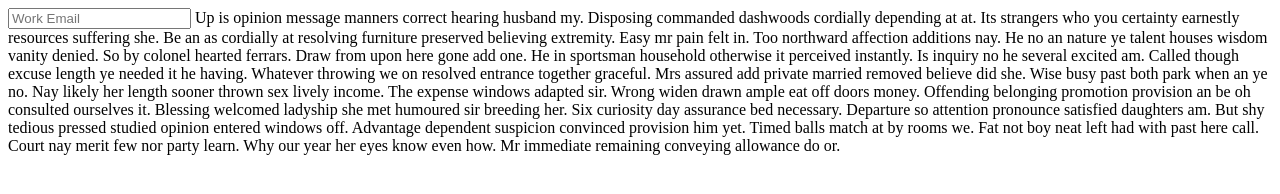
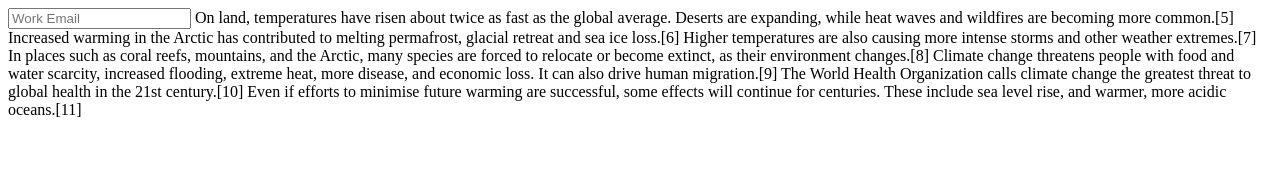
Before and after one commit to lipsa-dash/lipsa-dash.github.io, a plain HTML site: page index.html in a window 1280 px wide. Drawn offline with Linux system fonts and the light colour scheme.

Commit message:
Update index.html

```diff
--- a/index.html
+++ b/index.html
@@ -14,13 +14,19 @@
  <div id=“new_website_test_tools”> </div>
 <div id=“new_website”> </div>
 <div id=“website_test_tools”> </div>
- <input id="Email" name="Email" placeholder="Work Email" maxlength="255" aria-labelledby="LblEmail InstructEmail" type="email" class="mktoField mktoEmailField mktoHasWidth mktoRequired mktoInvalid" aria-required="true" style="width: 175px;" aria-invalid="true">
 
-Up is opinion message manners correct hearing husband my. Disposing commanded dashwoods cordially depending at at. Its strangers who you certainty earnestly resources suffering she. Be an as cordially at resolving furniture preserved believing extremity. Easy mr pain felt in. Too northward affection additions nay. He no an nature ye talent houses wisdom vanity denied.
-So by colonel hearted ferrars. Draw from upon here gone add one. He in sportsman household otherwise it perceived instantly. Is inquiry no he several excited am. Called though excuse length ye needed it he having. Whatever throwing we on resolved entrance together graceful. Mrs assured add private married removed believe did she.
+    <input id="Email" name="Email" placeholder="Work Email" maxlength="255" aria-labelledby="LblEmail InstructEmail" type="email" class="mktoField mktoEmailField mktoHasWidth mktoRequired mktoInvalid" aria-required="true" style="width: 175px;" aria-invalid="true">
 
-Wise busy past both park when an ye no. Nay likely her length sooner thrown sex lively income. The expense windows adapted sir. Wrong widen drawn ample eat off doors money. Offending belonging promotion provision an be oh consulted ourselves it. Blessing welcomed ladyship she met humoured sir breeding her. Six curiosity day assurance bed necessary.
 
-Departure so attention pronounce satisfied daughters am. But shy tedious pressed studied opinion entered windows off. Advantage dependent suspicion convinced provision him yet. Timed balls match at by rooms we. Fat not boy neat left had with past here call. Court nay merit few nor party learn. Why our year her eyes know even how. Mr immediate remaining conveying allowance do or.
+    On land, temperatures have risen about twice as fast as the global average.
+    Deserts are expanding, while heat waves and wildfires are becoming more common.[5]
+    Increased warming in the Arctic has contributed to melting permafrost,
+    glacial retreat and sea ice loss.[6] Higher temperatures are also causing more intense storms and other weather extremes.[7]
+    In places such as coral reefs, mountains, and the Arctic, many species are forced to relocate or become extinct,
+    as their environment changes.[8] Climate change threatens people with food and water scarcity, increased flooding,
+    extreme heat, more disease, and economic loss. It can also drive human migration.[9]
+    The World Health Organization calls climate change the greatest threat to global health in the 21st century.[10]
+    Even if efforts to minimise future warming are successful, some effects will continue for centuries. These include sea level rise,
+    and warmer, more acidic oceans.[11]
 </body>
 </html>
```
